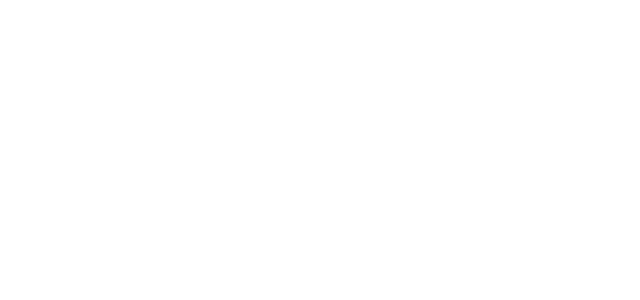
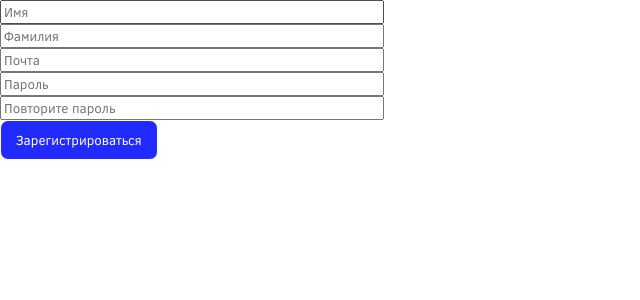
Before and after one commit to MaxSkr0210/unik, a Vue app: page /registration in a window 1280 px wide. Before the commit this address had no page. Shown: the top 300 px of the page, without its empty margins (0-640 px from the left). Built offline with nearby package versions, Linux system fonts and the light colour scheme; no server answers.

Commit message:
add registration

```diff
--- a/src/components/VNav.vue
+++ b/src/components/VNav.vue
@@ -12,13 +12,15 @@
           <li>О нас</li>
         </ul>
       </div>
-      <div id="registration">
+      <div id="registration" v-if="!isAuth">
         <ul>
           <li>
-            <button class="btn">Регистрация</button>
+            <router-link to="/registration" class="btn"
+              >Регистрация</router-link
+            >
           </li>
           <li>
-            <button class="btn">Вход</button>
+            <router-link to="/registration" class="btn">Войти</router-link>
           </li>
         </ul>
       </div>
@@ -149,13 +151,17 @@ nav {
 
 <script lang="ts">
 import { defineComponent } from "vue";
+import { mapActions, mapGetters } from "vuex";
+
 export default defineComponent({
   data() {
     return {
       open: false,
+      isAuth: false,
     };
   },
   methods: {
+    ...mapActions([""]),
     OpenMenu() {
       const menu: HTMLElement = document.getElementsByClassName(
         "asdf"
--- a/src/router/index.ts
+++ b/src/router/index.ts
@@ -2,6 +2,9 @@ import { createRouter, createWebHistory, RouteRecordRaw } from "vue-router";
 import HomeView from "../views/HomeView.vue";
 import NewsPage from "../views/NewsPage.vue";
 import NewsView from "../views/NewsView.vue";
+import Login from "../views/Login.vue";
+import Register from "../views/Register.vue";
+import { isAuth } from "./isAuth";
 
 const routes: Array<RouteRecordRaw> = [
   {
@@ -19,6 +22,18 @@ const routes: Array<RouteRecordRaw> = [
     name: "news_id",
     component: NewsPage,
   },
+  {
+    path: "/login",
+    name: "login",
+    component: Login,
+    beforeEnter: isAuth,
+  },
+  {
+    path: "/registration",
+    name: "register",
+    component: Register,
+    beforeEnter: isAuth,
+  },
 ];
 
 const router = createRouter({
--- /dev/null
+++ b/src/router/isAuth.ts
@@ -0,0 +1,9 @@
+export const isAuth = (to: any, from: any, next: any) => {
+  console.log(from);
+
+  if (document.cookie.length > 0) {
+    next(from.fullPath);
+  } else {
+    next();
+  }
+};
--- a/src/store/index.ts
+++ b/src/store/index.ts
@@ -1,15 +1,20 @@
 import { createStore } from "vuex";
-import axios from "axios";
+import Axios from "axios";
 import New from "../interfaces/news";
 import User from "../interfaces/user";
 
 let server = "";
 
 if (process.env.NODE_ENV === "development") {
-  server = "https://localhost:3000/";
+  server = "http://localhost:3000/";
 } else {
   server = "https://95.213.243.195:3000/";
 }
+
+const axios = Axios.create({
+  withCredentials: true,
+  baseURL: process.env.VUE_APP_SERVER || server,
+});
 
 export default createStore({
   state: {
@@ -40,34 +45,36 @@ export default createStore({
     },
   },
   actions: {
+    async registration({ commit }, newUser) {
+      newUser.role = "user";
+      const res = await axios.post(`auth/registration`, {
+        ...newUser,
+      });
+    },
     async getAllNews({ commit }) {
-      console.log(process.env);
-
-      const news = await axios.get(
-        `${process.env.VUE_APP_SERVER || server}news`
-      );
+      const news = await axios.get(`news`);
       const data = await news.data;
 
       commit("updateNews", data);
     },
 
     async getNewsById({ commit }, id: number) {
-      const res = await axios.get(
-        `${process.env.VUE_APP_SERVER || server}news/${id}`
-      );
+      const res = await axios.get(`news/${id}`);
       const data = await res.data;
 
       commit("getNews", data);
     },
 
     async getAllUsers({ commit }) {
-      const news = await axios.get(
-        `${process.env.VUE_APP_SERVER || server}users`
-      );
+      const news = await axios.get(`users`);
       const data = await news.data;
 
       commit("updateUsers", data);
     },
+    async getUserByToken({ commit }, token: string) {
+      const res = await axios.get(`/users/${token}`);
+      const data = await res.data;
+    },
   },
   modules: {},
 });
--- /dev/null
+++ b/src/views/Login.vue
@@ -0,0 +1,4 @@
+<script lang="ts">
+import { defineComponent } from "vue";
+export default defineComponent({});
+</script>
--- /dev/null
+++ b/src/views/Register.vue
@@ -0,0 +1,78 @@
+<template>
+  <div class="registration">
+    <div class="window">
+      <form>
+        <input
+          type="text"
+          name="firstName"
+          placeholder="Имя"
+          v-model="firstName"
+        />
+        <input
+          type="text"
+          name="lastName"
+          placeholder="Фамилия"
+          v-model="lastName"
+        />
+        <input type="text" name="Email" placeholder="Почта" v-model="email" />
+        <input
+          type="text"
+          name="Password"
+          placeholder="Пароль"
+          v-model="password"
+        />
+        <input
+          type="text"
+          name="RePassword"
+          placeholder="Повторите пароль"
+          v-model="rePassword"
+        />
+      </form>
+      <button class="btn" @click="register">Зарегистрироваться</button>
+    </div>
+  </div>
+</template>
+
+<style lang="scss" scoped>
+.window {
+  form {
+    width: 30%;
+    display: flex;
+    flex-direction: column;
+  }
+}
+</style>
+
+<script lang="ts">
+import { defineComponent } from "vue";
+import { mapActions } from "vuex";
+
+export default defineComponent({
+  data() {
+    return {
+      firstName: "",
+      lastName: "",
+      email: "",
+      password: "",
+      rePassword: "",
+    };
+  },
+  methods: {
+    ...mapActions(["registration"]),
+    register() {
+      const newUser = {
+        firstName: this.firstName,
+        lastName: this.lastName,
+        email: this.email,
+        password: this.password,
+      };
+      this.registration(newUser);
+    },
+  },
+  beforeRouteEnter(to, from, next) {
+    console.log(to);
+    console.log(from);
+    next();
+  },
+});
+</script>
--- a/vue.config.js
+++ b/vue.config.js
@@ -1,4 +1,5 @@
 const { defineConfig } = require("@vue/cli-service");
 module.exports = defineConfig({
+  lintOnSave: false,
   transpileDependencies: true,
 });
```
